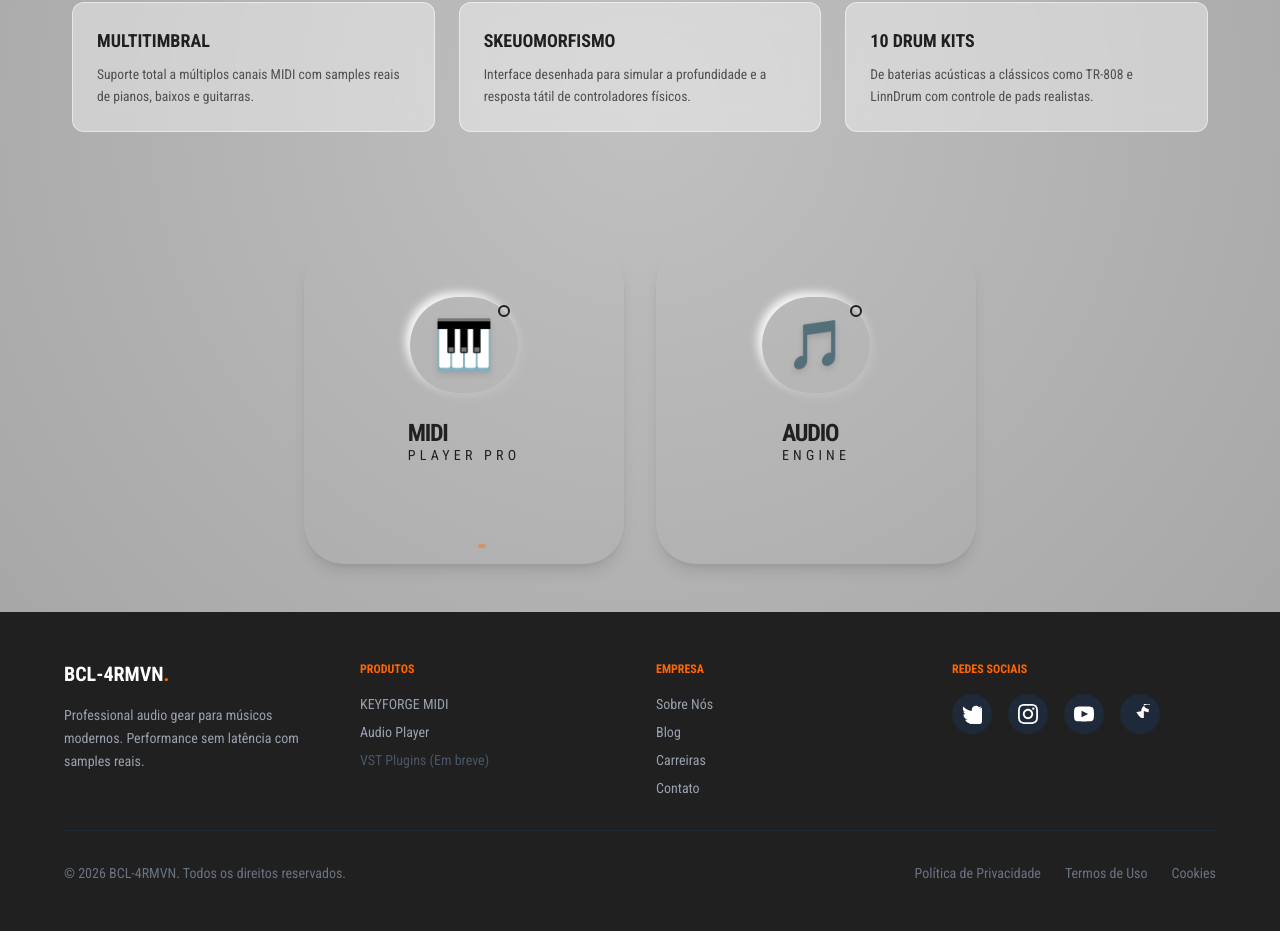
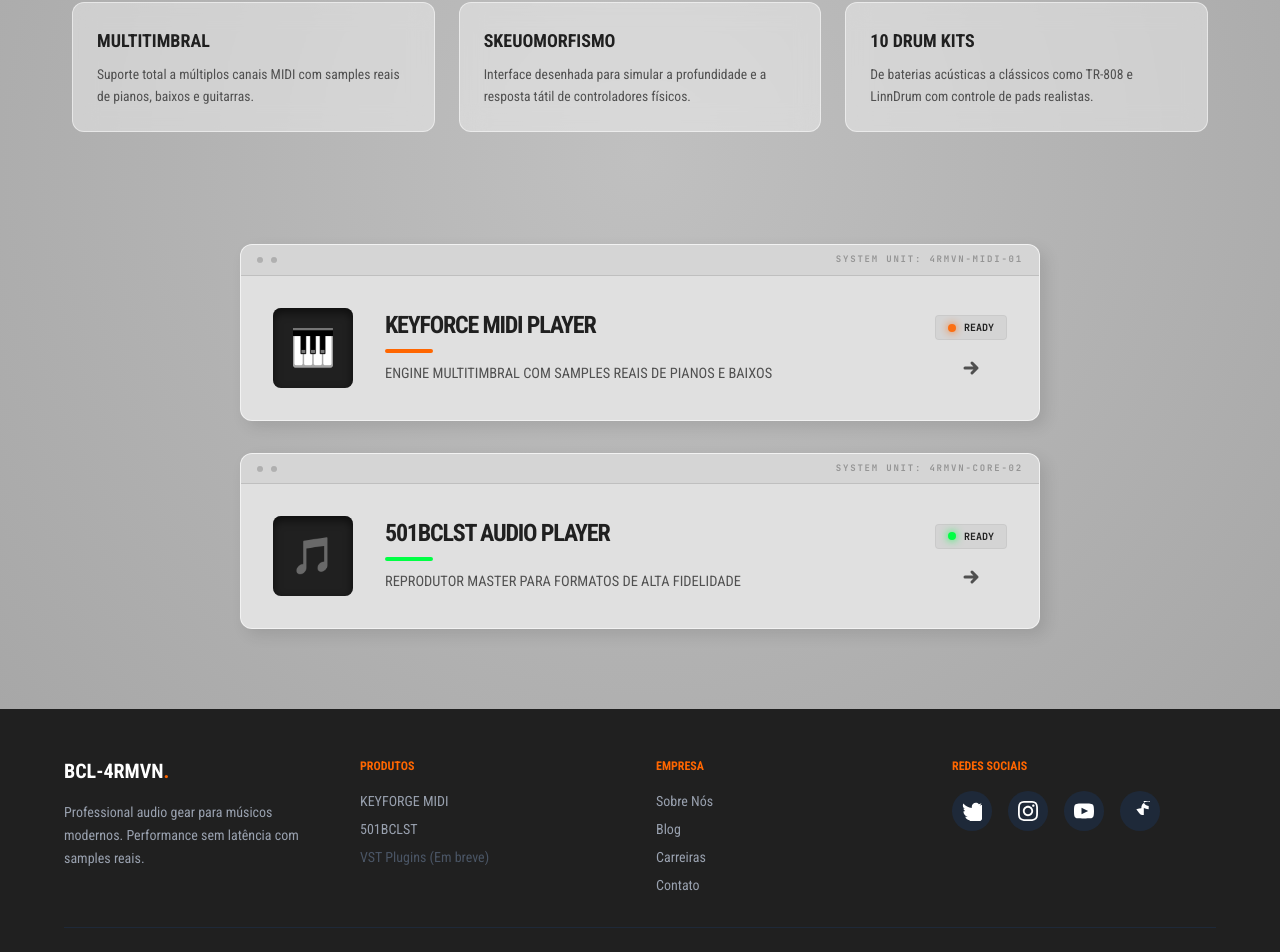
Before and after one commit to brennoclins/BCL-4RMVN, a React (Vite) app: page / in a window 1280 px wide. Shown: the part 713-1665 px from the top of the page. Before the commit the page ends 1644 px from the top, so only its background shows below. Built offline with nearby package versions, Linux system fonts and the light colour scheme.

Commit message:
feat: redesign SectionLink component with industrial aesthetic and updated props

```diff
--- a/src/components/layout/Layout.tsx
+++ b/src/components/layout/Layout.tsx
@@ -53,7 +53,7 @@ function Footer() {
             </h4>
             <ul className="space-y-2 text-sm text-gray-400">
               <li><a href="/midi-player" className="hover:text-white transition-colors">KEYFORGE MIDI</a></li>
-              <li><a href="/audio-player" className="hover:text-white transition-colors">Audio Player</a></li>
+              <li><a href="/audio-player" className="hover:text-white transition-colors">501BCLST</a></li>
               <li><span className="text-gray-600">VST Plugins (Em breve)</span></li>
             </ul>
           </div>
--- a/src/components/layout/SectionLink.tsx
+++ b/src/components/layout/SectionLink.tsx
@@ -5,20 +5,58 @@ interface SectionLinkProps {
   title: string;
   description: string;
   emoji: string;
+  unitId: string;
+  accentColor: 'orange' | 'green';
 }
 
-export function SectionLink({ to, title, description, emoji }: SectionLinkProps) {
+export function SectionLink({ to, title, description, emoji, unitId, accentColor }: SectionLinkProps) {
+  const isOrange = accentColor === 'orange';
+
   return (
     <Link
       to={to}
-      className="block text-center py-12 px-8 hover:text-[var(--color-hw-orange)] transition-colors no-underline group border-t border-gray-200"
+      className="relative block w-full max-w-[800px] mx-auto mb-8 bg-[#e0e0e0] rounded-xl border-t border-l border-white/60 border-b border-r border-black/20 overflow-hidden transition-all duration-300 hover:translate-x-1 group no-underline shadow-[6px_6px_15px_rgba(0,0,0,0.1)]"
     >
-      <h2 className="text-2xl font-bold uppercase mb-1 flex items-center justify-center gap-2 text-[var(--color-text-dark)] group-hover:text-[var(--color-hw-orange)]">
-        <span>{emoji}</span> {title}
-      </h2>
-      <p className="text-[var(--color-text-mid)] text-[0.85rem]">
-        {description}
-      </p>
+      {/* Header Estilo Rack */}
+      <div className="flex justify-between items-center px-4 py-2 bg-black/5 border-b border-black/10">
+        <div className="flex gap-2">
+          <div className="w-1.5 h-1.5 rounded-full bg-black/15 shadow-inner"></div>
+          <div className="w-1.5 h-1.5 rounded-full bg-black/15 shadow-inner"></div>
+        </div>
+        <span className="text-[9px] font-mono font-bold text-black/30 tracking-[0.2em]">
+          SYSTEM UNIT: {unitId}
+        </span>
+      </div>
+
+      <div className="p-8 flex flex-col md:flex-row items-center gap-8">
+        {/* Slot de Ícone Encastrado */}
+        <div className={`w-20 h-20 bg-[#202020] rounded-lg flex items-center justify-center shadow-[inset_0_4px_10px_rgba(0,0,0,0.6)] shrink-0 transition-all duration-500 ${isOrange ? 'group-hover:shadow-[0_0_20px_rgba(255,102,0,0.3)]' : 'group-hover:shadow-[0_0_20px_rgba(0,255,68,0.3)]'}`}>
+          <span className="text-4xl filter grayscale group-hover:grayscale-0 transition-all">
+            {emoji}
+          </span>
+        </div>
+
+        <div className="flex-1 text-center md:text-left">
+          <h2 className="text-2xl font-black uppercase tracking-tighter text-[#202020] m-0 leading-none">
+            {title}
+          </h2>
+          <div className={`h-1 w-12 my-3 mx-auto md:mx-0 rounded-full ${isOrange ? 'bg-[#ff6600]' : 'bg-[#00ff44]'}`}></div>
+          <p className="text-[0.9rem] text-[#505050] font-medium uppercase leading-tight">
+            {description}
+          </p>
+        </div>
+
+        {/* LED de Status e Seta */}
+        <div className="flex flex-col items-center gap-4 shrink-0">
+          <div className="flex items-center gap-2 bg-black/5 px-3 py-1 rounded border border-black/5">
+            <div className={`w-2 h-2 rounded-full ${isOrange ? 'bg-[#ff6600] animate-pulse shadow-[0_0_8px_#ff6600]' : 'bg-[#00ff44] shadow-[0_0_8px_#00ff44]'}`}></div>
+            <span className="text-[10px] font-mono font-bold text-[#202020]">READY</span>
+          </div>
+          <svg className={`w-6 h-6 text-[#505050] group-hover:translate-x-2 transition-transform ${isOrange ? 'group-hover:text-[#ff6600]' : 'group-hover:text-[#00ff44]'}`} fill="none" stroke="currentColor" viewBox="0 0 24 24">
+            <path strokeLinecap="round" strokeLinejoin="round" strokeWidth="3" d="M13 7l5 5m0 0l-5 5m5-5H6" />
+          </svg>
+        </div>
+      </div>
     </Link>
   );
 }
--- a/src/pages/HomePage.tsx
+++ b/src/pages/HomePage.tsx
@@ -7,69 +7,26 @@ export function HomePage() {
       <Hero />
       <Features id="features" />
 
-      {/* <div className="py-12 px-8 max-w-[1200px] mx-auto">
+      <div className="py-12 px-8 max-w-[1200px] mx-auto flex flex-col items-center">
         <SectionLink
           to="/midi-player"
-          title="MIDI Player Pro"
-          description="Carregue seus arquivos MIDI e toque com samples reais"
+          title="KEYFORCE MIDI Player"
+          description="Engine Multitimbral com samples reais de pianos e baixos"
           emoji="🎹"
+          unitId="4RMVN-MIDI-01"
+          accentColor="orange"
         />
         <SectionLink
           to="/audio-player"
-          title="Audio Player"
-          description="Reproduza MP3, WAV, OGG e outros formatos de áudio"
+          title="501BCLST Audio Player"
+          description="Reprodutor master para formatos de alta fidelidade"
           emoji="🎵"
+          unitId="4RMVN-CORE-02"
+          accentColor="green"
         />
-      </div> */}
+      </div>
 
-      <div className="flex flex-col md:flex-row gap-8 justify-center items-center py-12 px-4">
 
-        <a href="/midi-player" className="group relative w-full max-w-[320px] aspect-square flex flex-col items-center justify-center p-8 bg-hw-base rounded-[2.5rem] shadow-lg transition-all duration-500 hover:shadow-[inset_10px_10px_20px_#bebebe,inset_-10px_-10px_20px_#ffffff] overflow-hidden">
-          <div className="absolute inset-0 bg-gradient-to-br from-hw-orange/0 via-hw-orange/0 to-hw-orange/10 opacity-0 group-hover:opacity-100 transition-opacity duration-500"></div>
-
-          <div className="relative mb-6 p-6 rounded-full bg-hw-light shadow-[4px_4px_10px_#bebebe,-4px_-4px_10px_#ffffff] group-hover:scale-110 transition-transform duration-500">
-            <span className="text-5xl filter drop-shadow-md">🎹</span>
-            <div className="absolute top-2 right-2 w-3 h-3 bg-hw-dark rounded-full border-2 border-hw-base group-hover:bg-hw-orange group-hover:shadow-[0_0_10px_#ff6600] transition-all duration-300"></div>
-          </div>
-
-          <h2 className="relative text-2xl font-black uppercase tracking-tighter text-hw-dark group-hover:text-hw-orange transition-colors">
-            MIDI <span className="block text-sm font-light tracking-[0.3em] -mt-1 text-hw-mid">Player Pro</span>
-          </h2>
-
-          <p className="mt-4 text-center text-xs font-bold uppercase leading-tight text-hw-mid opacity-0 group-hover:opacity-100 transform translate-y-4 group-hover:translate-y-0 transition-all duration-500">
-            Samples Reais <br /> & Baixa Latência
-          </p>
-
-          <div className="absolute bottom-4 flex gap-1">
-            <div className="w-8 h-1 bg-hw-dark/10 rounded-full"></div>
-            <div className="w-2 h-1 bg-hw-orange opacity-40 rounded-full"></div>
-          </div>
-        </a>
-
-        <a href="/audio-player" className="group relative w-full max-w-[320px] aspect-square flex flex-col items-center justify-center p-8 bg-hw-base rounded-[2.5rem] shadow-lg transition-all duration-500 hover:shadow-[inset_10px_10px_20px_#bebebe,inset_-10px_-10px_20px_#ffffff] overflow-hidden">
-
-          <div className="absolute inset-0 bg-gradient-to-br from-hw-screen/0 via-hw-screen/0 to-hw-screen/5 opacity-0 group-hover:opacity-100 transition-opacity duration-500"></div>
-
-          <div className="relative mb-6 p-6 rounded-full bg-hw-light shadow-[4px_4px_10px_#bebebe,-4px_-4px_10px_#ffffff] group-hover:scale-110 transition-transform duration-500">
-            <span className="text-5xl filter drop-shadow-md">🎵</span>
-            <div className="absolute top-2 right-2 w-3 h-3 bg-hw-dark rounded-full border-2 border-hw-base group-hover:bg-hw-screen group-hover:shadow-[0_0_10px_#00ff44] transition-all duration-300"></div>
-          </div>
-
-          <h2 className="relative text-2xl font-black uppercase tracking-tighter text-hw-dark group-hover:text-hw-screen transition-colors">
-            Audio <span className="block text-sm font-light tracking-[0.3em] -mt-1 text-hw-mid">Engine</span>
-          </h2>
-
-          <p className="mt-4 text-center text-xs font-bold uppercase leading-tight text-hw-mid opacity-0 group-hover:opacity-100 transform translate-y-4 group-hover:translate-y-0 transition-all duration-500">
-            MP3, WAV, OGG <br /> High Fidelity
-          </p>
-
-          <div className="absolute bottom-4 flex gap-1">
-            <div className="w-2 h-1 bg-hw-screen opacity-40 rounded-full"></div>
-            <div className="w-8 h-1 bg-hw-dark/10 rounded-full"></div>
-          </div>
-        </a>
-
-      </div>
     </>
   );
 }
```
